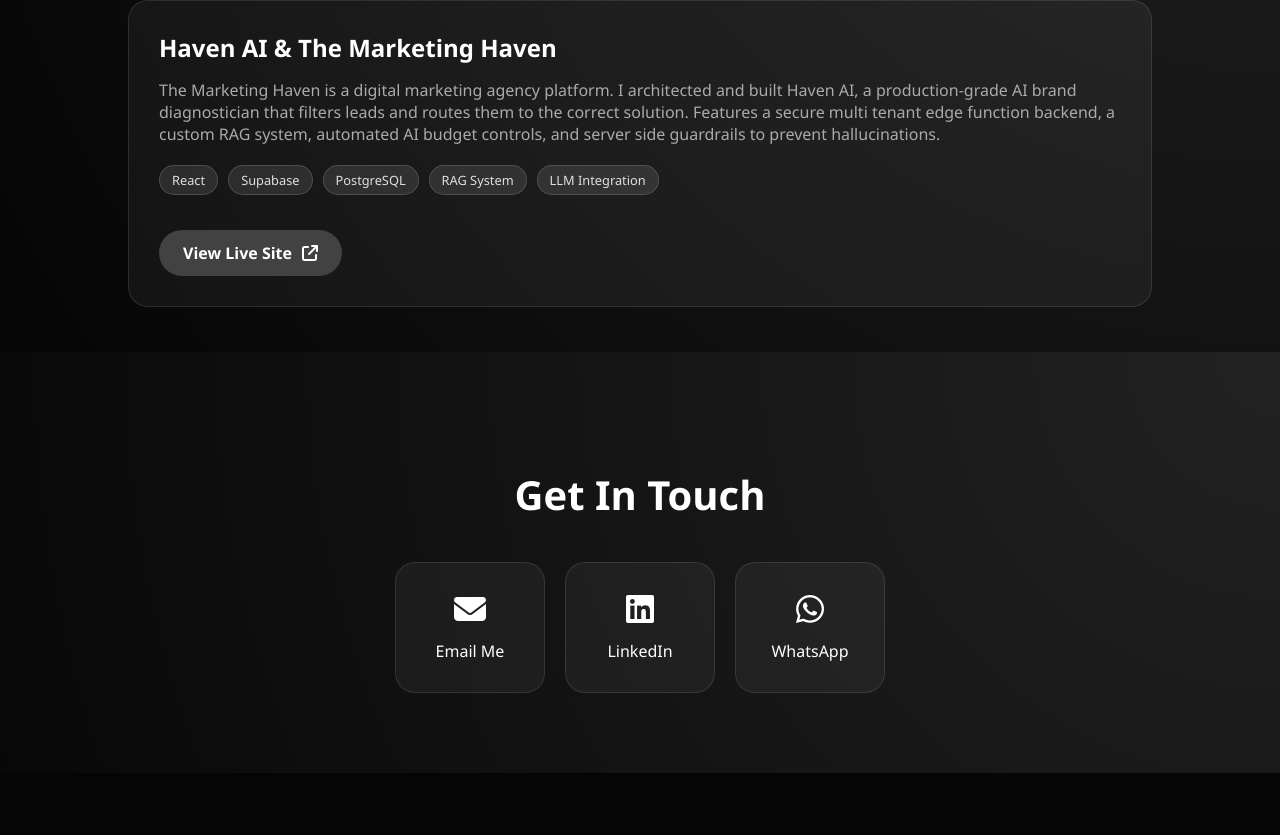
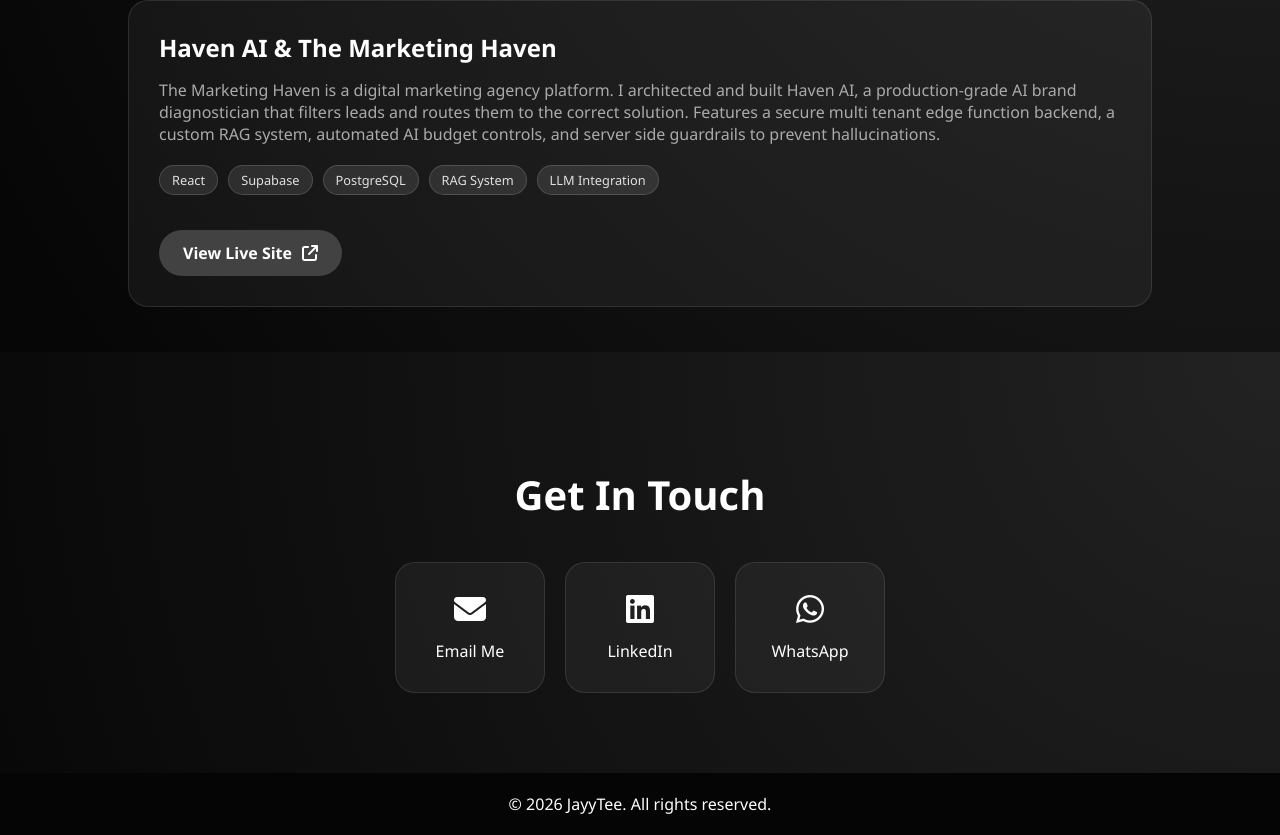
Before and after one commit to Tripple-svg/Portfolio-Web, a plain HTML site: page index.html in a window 1280 px wide. Shown: the part 2048-2883 px from the top of the page. Before the commit the page ends 2821 px from the top, so only its background shows below. Drawn offline with Linux system fonts and the light colour scheme.

Commit message:
Footer Additions

```diff
--- a/index.html
+++ b/index.html
@@ -116,6 +116,12 @@
         </div>
     </section>
 
+    <div class="bottom">
+    <footer class="footer">
+        <p>&copy; 2026 JayyTee. All rights reserved.</p>
+    </footer>
+    </div>
+
     <div id="image-modal" class="modal">
         <span class="close-modal">&times;</span>
         <img src="./Assets/JayyTee.jpeg" alt="Francis Full" class="modal-content">
--- a/style.css
+++ b/style.css
@@ -456,3 +456,10 @@ body.light-mode .contact-card:hover {
         justify-content: center;
     }
 }
+
+.bottom{
+    text-align: center;
+    padding: 20px 0;
+    background-color: #050505;
+    color: #ffffff;
+}
```
